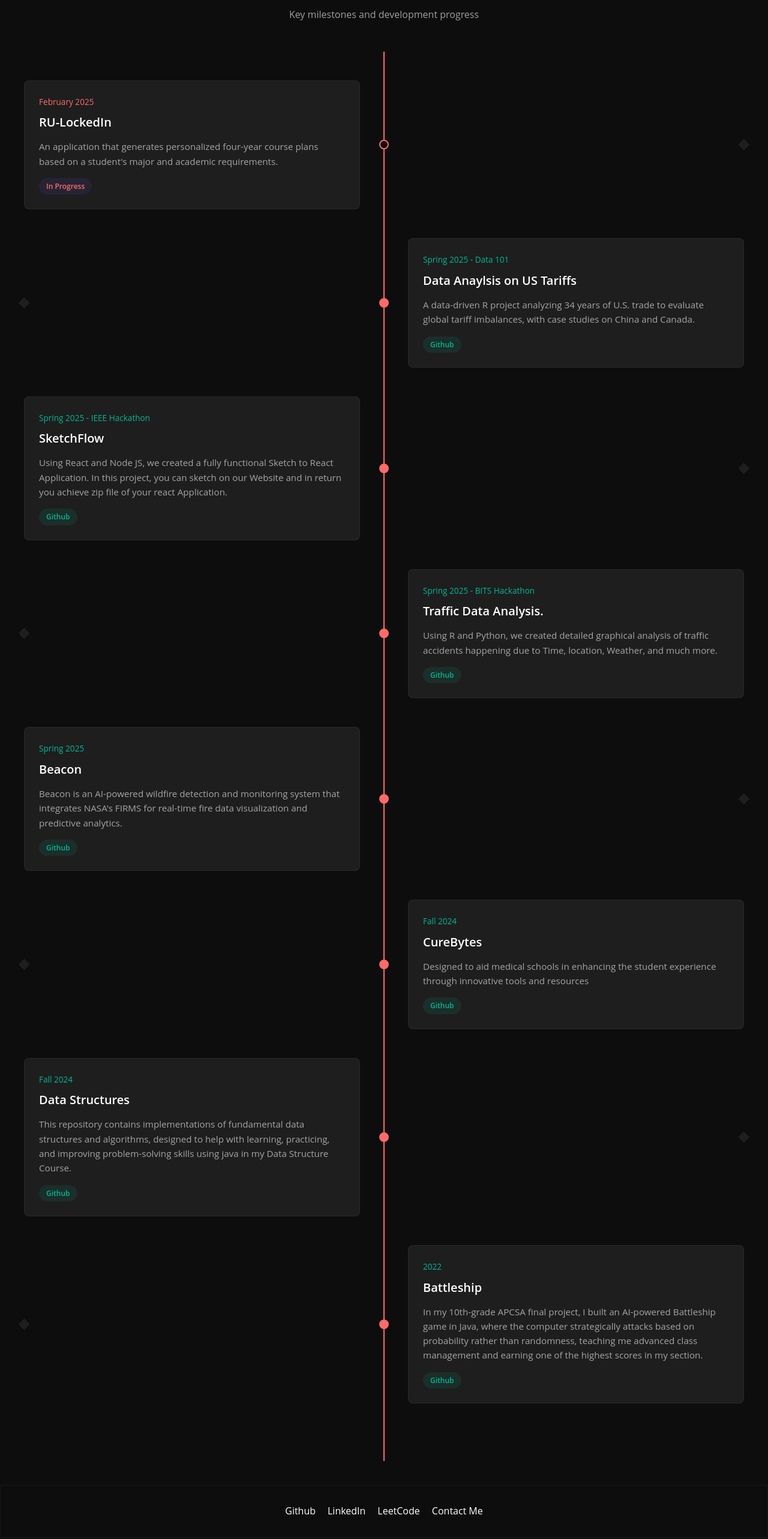
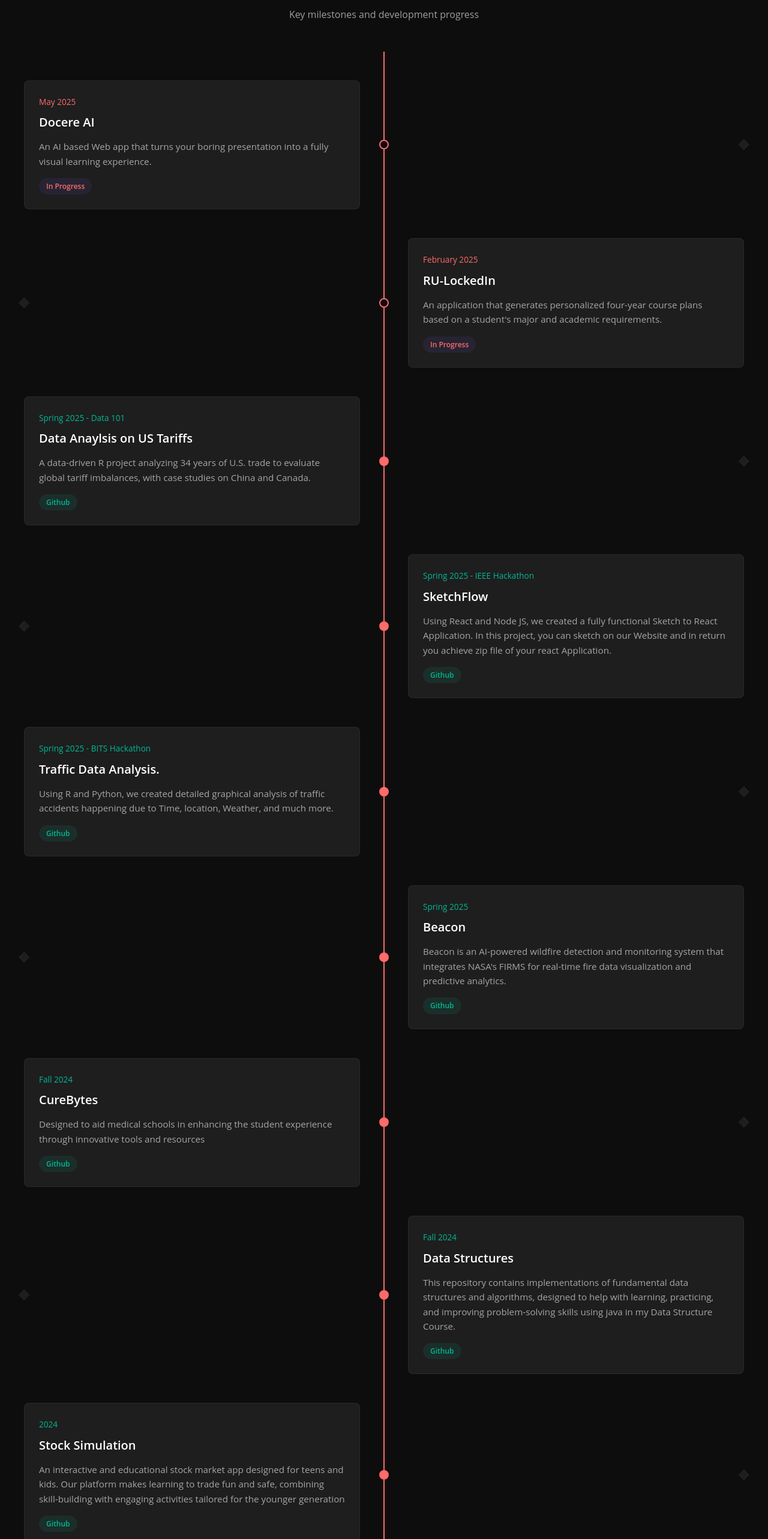
Before and after one commit to preetpatel18/PersonalPortifolio, a React (Create React App) app: page /Projects in a window 1280 px wide. Shown: the part 180-2746 px from the top of the page at 60% size. Built offline with nearby package versions, Linux system fonts and the light colour scheme.

Commit message:
More Projects

```diff
--- a/src/pages/Projects.js
+++ b/src/pages/Projects.js
@@ -15,6 +15,17 @@ function Projects() {
 					</div>
 
 					<div class="timeline">
+					<div class="timeline-item visible">
+							<div class="timeline-marker"></div>
+							<div class="timeline-card">
+								<div class="timeline-date">May 2025</div>
+								<h3 class="timeline-title">Docere AI</h3>
+								<p class="timeline-description">
+									An AI based Web app that turns your boring presentation into a fully visual learning experience.
+								</p>
+								<span class="timeline-status">In Progress</span>
+							</div>
+						</div>
 						<div class="timeline-item visible">
 							<div class="timeline-marker"></div>
 							<div class="timeline-card">
@@ -152,6 +163,27 @@ function Projects() {
 						<div class="timeline-item completed visible">
 							<div class="timeline-marker"></div>
 							<div class="timeline-card">
+								<div class="timeline-date">2024</div>
+								<h3 class="timeline-title">Stock Simulation</h3>
+								<p class="timeline-description">
+									An interactive and educational stock market app designed for teens and kids. Our platform makes learning to
+									trade fun and safe, combining skill-building with engaging activities tailored for the younger generation
+								</p>
+								<span class="timeline-status">
+									<a
+										href="https://github.com/preetpatel18/Stock-Simulation"
+										target="_blank"
+										rel="noreferrer"
+									>
+										Github
+									</a>
+								</span>
+							</div>
+						</div>
+
+						<div class="timeline-item completed visible">
+							<div class="timeline-marker"></div>
+							<div class="timeline-card">
 								<div class="timeline-date">2022</div>
 								<h3 class="timeline-title">Battleship</h3>
 								<p class="timeline-description">
```
